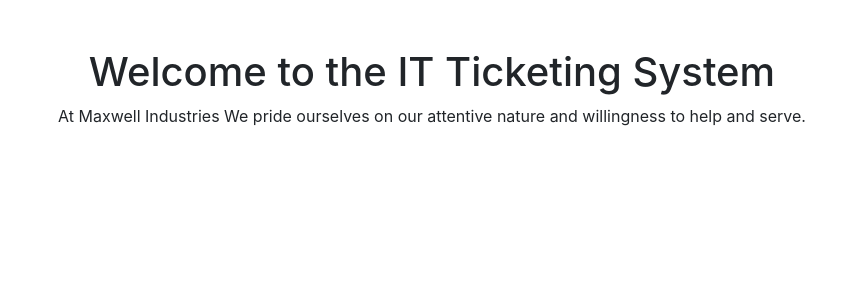
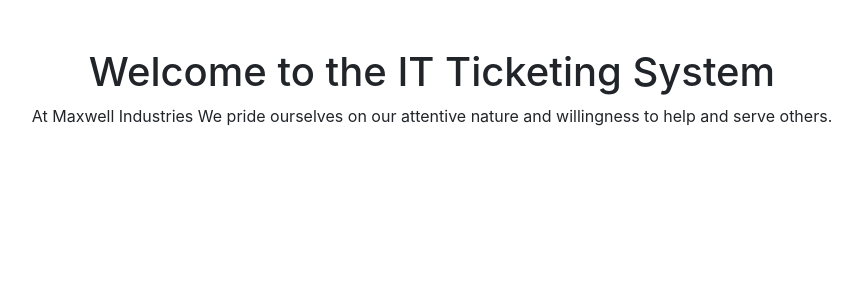
Before and after one commit to jakemaxell/main_ticketing_system, a Django app: page / in a window 1280 px wide. Shown: the part 54-354 px from the top of the page, without its empty margins (208-1070 px from the left). Run offline with Django 4.2, Linux system fonts and the light colour scheme.

Commit message:
Update home.html

```diff
--- a/home/templates/home.html
+++ b/home/templates/home.html
@@ -6,6 +6,6 @@
     {% else %}
         <h1>Welcome to the IT Ticketing System</h1>
     {% endif %}
-    <p>At Maxwell Industries We pride ourselves on our attentive nature and willingness to help and serve.</p>
+    <p>At Maxwell Industries We pride ourselves on our attentive nature and willingness to help and serve others.</p>
 
 {% endblock %}
```
